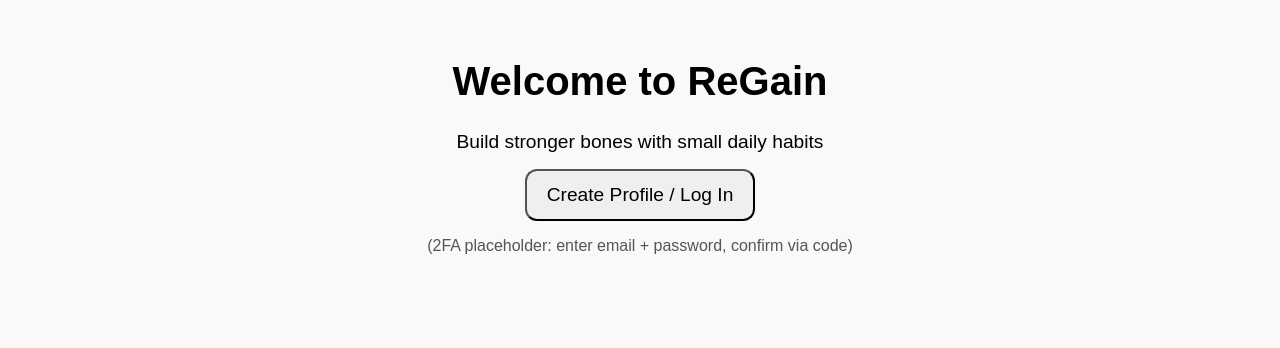
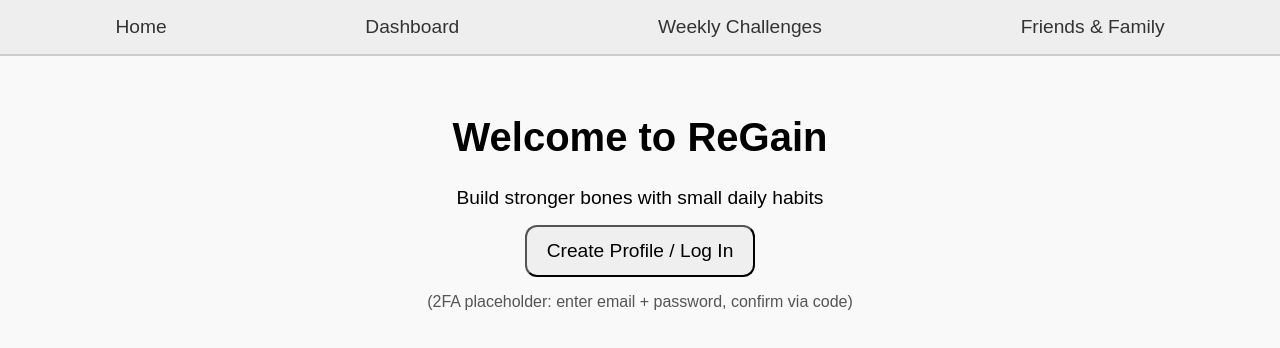
Before and after one commit to shivanamdeo23-cpu/regain, a Next.js app: page / in a window 1280 px wide. Shown: the top 348 px of the page. Built offline with nearby package versions, Linux system fonts and the light colour scheme.

Commit message:
Update layout.tsx

```diff
--- a/app/layout.tsx
+++ b/app/layout.tsx
@@ -1,4 +1,5 @@
 import './globals.css';
+import Link from 'next/link';
 import type { Metadata } from 'next';
 
 export const metadata: Metadata = {
@@ -13,7 +14,28 @@ export default function RootLayout({
 }) {
   return (
     <html lang="en">
-      <body>{children}</body>
+      <body>
+        <nav style={styles.nav}>
+          <Link href="/" style={styles.link}>Home</Link>
+          <Link href="/dashboard" style={styles.link}>Dashboard</Link>
+          <Link href="/challenges" style={styles.link}>Weekly Challenges</Link>
+          <Link href="/friends" style={styles.link}>Friends & Family</Link>
+        </nav>
+        {children}
+      </body>
     </html>
   );
 }
+
+const styles: { [key: string]: React.CSSProperties } = {
+  nav: {
+    display: "flex",
+    justifyContent: "space-around",
+    padding: "1rem",
+    background: "#eee",
+    borderBottom: "2px solid #ccc",
+    position: "sticky",
+    top: 0
+  },
+  link: { fontSize: "1.2rem", textDecoration: "none", color: "#333" }
+};
```
